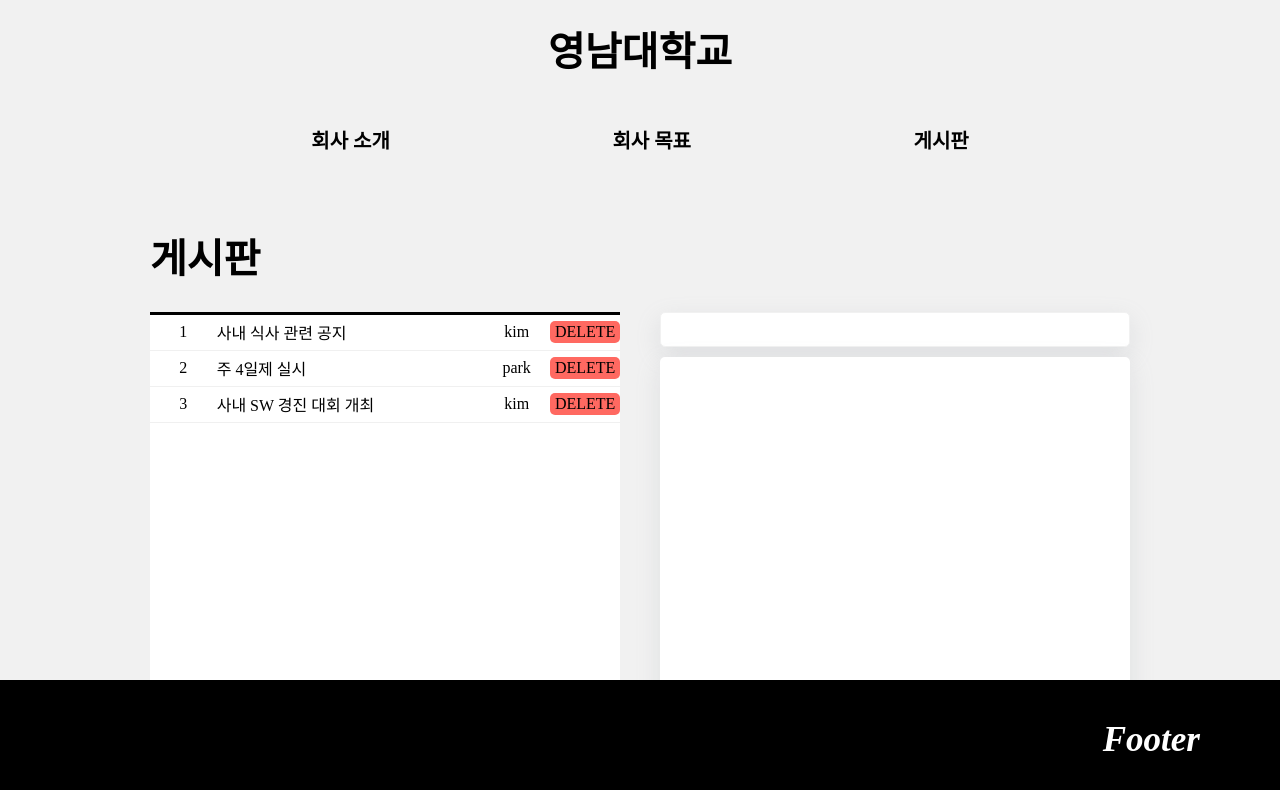
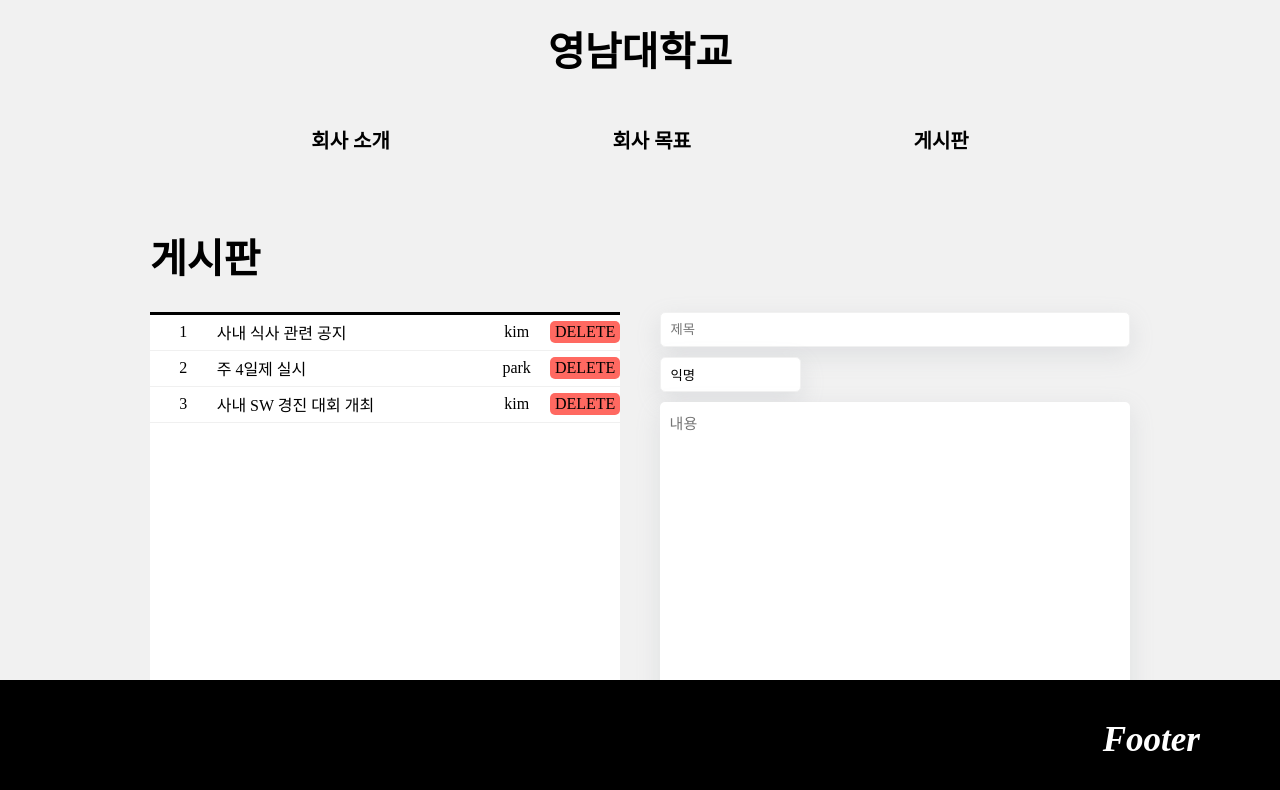
Before and after one commit to Likelion-YeungNam-Univ/12th-fe-9th-assignment, a React (Create React App) app: page /notice in a window 1280 px wide. Shown: the top 790 px of the page. Built offline with nearby package versions, Linux system fonts and the light colour scheme.

Commit message:
feat: 포스트 입력 시 author 입력 칸 생성

```diff
--- a/src/components/NoticeInput.js
+++ b/src/components/NoticeInput.js
@@ -10,11 +10,23 @@
     box-shadow: rgba(149, 157, 165, 0.2) 0px 8px 24px;
     box-sizing : border-box;
     padding : 5px 10px;
+    margin-bottom : 10px;
+`;
+
+const Author = styled.input`
+    outline : none;
+    border : 1px solid #f1f1f1;
+    width : 30%;
+    border-radius : 5px;
+    height : 35px;
+    box-shadow: rgba(149, 157, 165, 0.2) 0px 8px 24px;
+    box-sizing : border-box;
+    padding : 5px 10px;
 `;
 
 const TextArea = styled.textarea`
     width : 100%;
-    height : 350px;
+    height :300px;
     margin : 10px 0;
     box-sizing : border-box;
     padding : 10px;
@@ -54,7 +66,7 @@
 
     const [title, setTitle] = useState(toUpdatePost ? toUpdatePost.title : "");
     const [description, setDescription] = useState(toUpdatePost ? toUpdatePost.description : "");
-    const [author, setAuthor] = useState(toUpdatePost ? toUpdatePost.author : "kim");
+    const [author, setAuthor] = useState(toUpdatePost ? toUpdatePost.author : "익명");
 
     const addPost = (e) => {
 
@@ -82,8 +94,9 @@
 
   return (
       <div>
-          <Title onChange={(event) => setTitle(event.target.value)} value={title}></Title>
-          <TextArea onChange={(event) => setDescription(event.target.value)} value={description}></TextArea>
+          <Title onChange={(event) => setTitle(event.target.value)} value={title} placeholder='제목'></Title>
+          <Author onChange={(event) => setAuthor(event.target.value)} value={author} placeholder='작성자'></Author>
+          <TextArea onChange={(event) => setDescription(event.target.value)} value={description} placeholder='내용'></TextArea>
           <Btn bgColor="#77dd77" onClick={(e) => addPost(e)}>POST</Btn>
     </div>
   )
```
